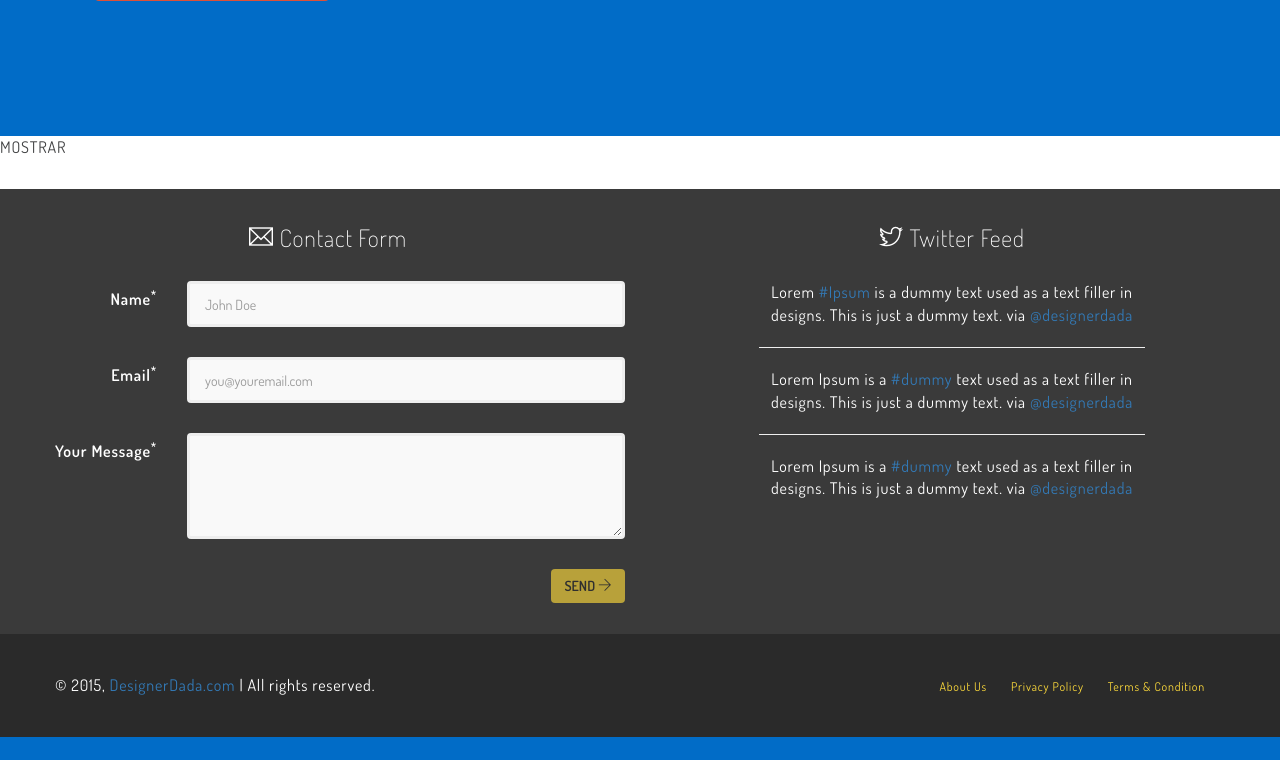
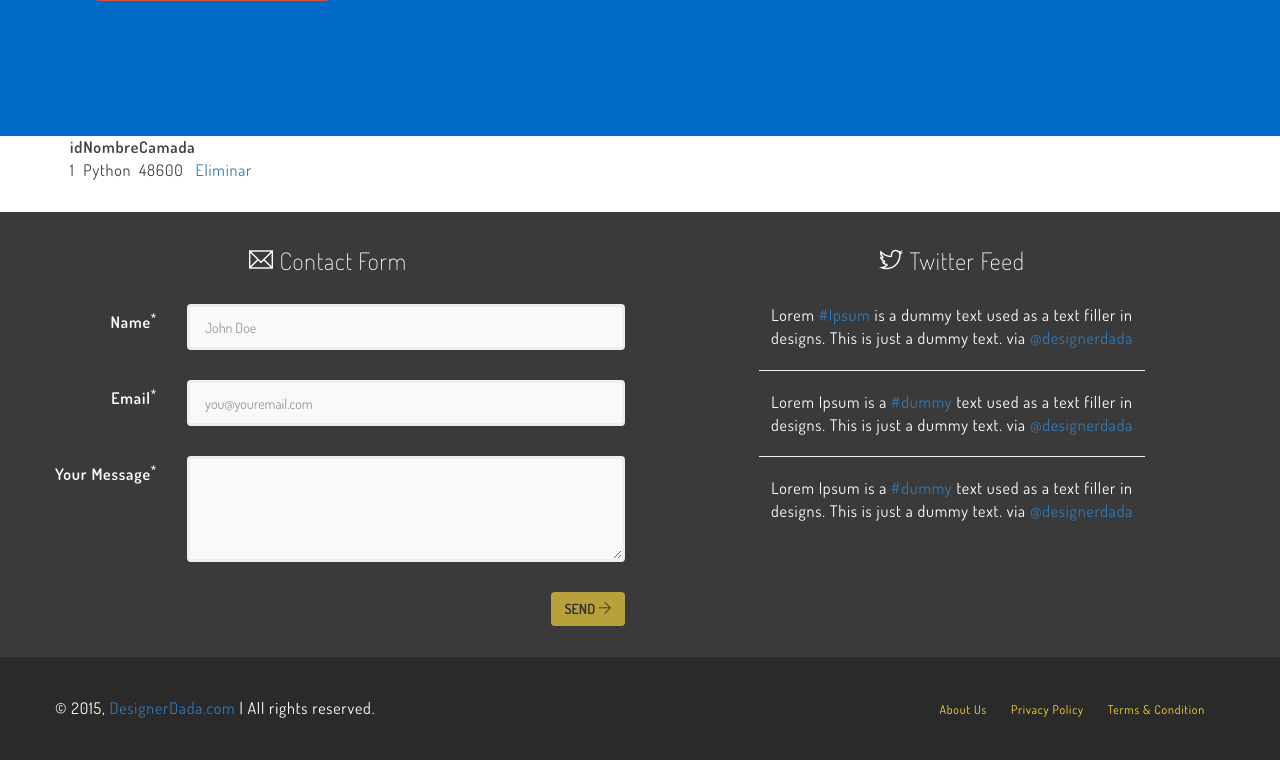
Before and after one commit to Dar2090/Repo_48600, a Django app: page /core/mostrar/ in a window 1280 px wide. Shown: the part 464-1224 px from the top of the page. Before the commit the page ends 1201 px from the top, so only its background shows below. Run offline with Django 4.2, Linux system fonts and the light colour scheme; data comes from the database, SQL or seed files in the repository; both versions use the stored data as it was after the commit; some libraries are stand-ins or nearby versions.

Commit message:
Guardando para buscar error

```diff
--- /dev/null
+++ b/Clase22/core/forms.py
@@ -0,0 +1,5 @@
+from django import forms
+
+class CursoForm(forms.Form):
+    name = forms.CharField(max_length=20)
+    n_camada = forms.IntegerField()
--- a/Clase22/core/templates/core/base.html
+++ b/Clase22/core/templates/core/base.html
@@ -64,10 +64,10 @@
         </div>
         <!-- End: Header -->
       </div>
-
+      <div class="container">
       {% block contenido_central %}
       {% endblock %}
-
+    </div>
       <!-- Start: Footer -->
       <div class="container-fluid footer">
         <div class="row contact">
--- a/Clase22/core/templates/core/eliminar_curso.html
+++ b/Clase22/core/templates/core/eliminar_curso.html
@@ -2,6 +2,8 @@
 {% extends 'core/base.html' %}
 
 {% block contenido_central %}
-ESTE ES EL HTML INDEX
+
+
+EL CURSO {{ nombre_eliminado }} FUE ELIMINADO
 
 {% endblock %}
--- a/Clase22/core/templates/core/mostrar_curso.html
+++ b/Clase22/core/templates/core/mostrar_curso.html
@@ -2,6 +2,23 @@
 {% extends 'core/base.html' %}
 
 {% block contenido_central %}
-MOSTRAR
+
+<table>
+    <th>id</th>
+    <th>Nombre</th>
+    <th>Camada</th>
+
+    {% for curso in cursos %}
+        <tr>
+            <td>{{ curso.id }}</td>
+            <td>{{ curso.nombre }}</td>
+            <td>{{ curso.camada }}</td>
+            <td><a href="{% url 'eliminar' curso.id %}">Eliminar</a></td>
+        </tr>
+    {% endfor %}
+</table>
+
+
+
 
 {% endblock %}
--- a/Clase22/core/urls.py
+++ b/Clase22/core/urls.py
@@ -6,8 +6,7 @@ from core.views import inicio, agregar, editar, mostrar, eliminar
 urlpatterns = [
     path('', inicio, name="index"),
     path('agregar/', agregar, name="agregar"),
-    path('editar/', editar, name="editar"),
+    path('editar/<int:id_curso>/', editar, name="editar"),
     path('mostrar/', mostrar, name="mostrar"),
-    path('eliminar/', eliminar, name="eliminar"),
-
+    path('eliminar/<int:id_curso>/', eliminar, name="eliminar"),
 ]
--- a/Clase22/core/views.py
+++ b/Clase22/core/views.py
@@ -1,17 +1,51 @@
 from django.shortcuts import render
+from core.models import Curso
+from core.forms import CursoForm
 
 # Create your views here.
 def inicio(request):
     return render(request, 'core/index.html')
 
 def agregar(request):
-    return render(request, 'core/agregar_curso.html')
+
+    if request.method == "POST":
+
+        curso_form = CursoForm(request.POST)
+
+        if curso_form.is_valid():
+            data = curso_form.cleaned_data
+            curso = Curso(nombre=data["name"], camada=data["n_camada"])
+            curso.save()
+            return render(request, 'core/index.html')
+
+    curso_form = CursoForm()
+
+    return render(request, 'core/agregar_curso.html', {"form": curso_form})
 
 def mostrar(request):
-    return render(request, 'core/mostrar_curso.html')
 
-def editar(request):
+    cursosx = Curso.objects.all()
+
+    return render(request, 'core/mostrar_curso.html', {"cursos": cursosx})
+
+def editar(request, id_curso):
+
+    curso = Curso.objects.get(id=id_curso)
+
+    if request.method == "POST":
+        curso_form = CursoForm(request.POST)
+        if curso_form.is_valid():
+            data = curso_form.cleaned_data
+            curso.nombre = data["name"]
+            curso.camada = data["n_camada"]
+            curso.save()
+            return render(request, 'core/index.html')
     return render(request, 'core/editar_curso.html')
 
-def eliminar(request):
-    return render(request, 'core/eliminar_curso.html')
+def eliminar(request, id_curso):
+
+    curso = Curso.objects.get(id=id_curso)
+    name = curso.nombre
+    curso.delete()
+
+    return render(request, 'core/eliminar_curso.html', {"nombre_eliminado": name})
```
Also changed, not shown: Clase22/core/templates/core/agregar_curso.html (+10 -1 lines), Clase22/db.sqlite3.
